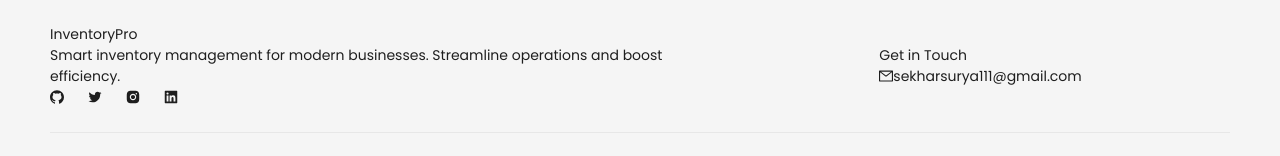
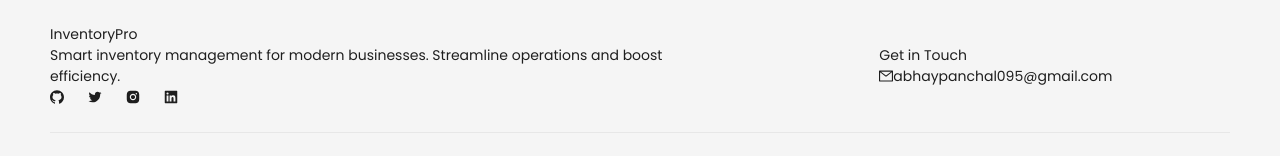
Before and after one commit to Abpa007/inSupply, a React (Vite) app in the folder Frontend/: page / in a window 1280 px wide. Shown: the part 5794-5950 px from the top of the page. Built offline with nearby package versions, Linux system fonts and the light colour scheme; no server answers.

Commit message:
some Changes

```diff
--- a/Frontend/src/components/layout/Footer.jsx
+++ b/Frontend/src/components/layout/Footer.jsx
@@ -28,7 +28,7 @@
                             </p>
                             <Space size="large" className="text-3xl">
                                 <a
-                                    href="https://github.com/SuryaX2"
+                                    href="https://github.com/Abpa007/inSupply.git"
                                     target="_blank"
                                     rel="noreferrer"
                                     aria-label="GitHub"
@@ -37,7 +37,7 @@
                                     <GithubOutlined className="text-slate-400 hover:text-white" />
                                 </a>
                                 <a
-                                    href="https://x.com/SuryaSekharSha2"
+                                    href=""
                                     target="_blank"
                                     rel="noreferrer"
                                     aria-label="Twitter"
@@ -46,7 +46,7 @@
                                     <TwitterOutlined className="text-slate-400 hover:text-white" />
                                 </a>
                                 <a
-                                    href="https://www.instagram.com/surya.sekhar.sharma"
+                                    href=""
                                     target="_blank"
                                     rel="noreferrer"
                                     aria-label="Instagram"
@@ -55,7 +55,7 @@
                                     <InstagramFilled className="text-slate-400 hover:text-white" />
                                 </a>
                                 <a
-                                    href="https://www.linkedin.com/in/suryax2"
+                                    href="https://linkedin.com/in/abhay-panchal-3b853b376"
                                     target="_blank"
                                     rel="noreferrer"
                                     aria-label="LinkedIn"
@@ -73,11 +73,11 @@
                                 Get in Touch
                             </h2>
                             <a
-                                href="mailto:sekharsurya111@gmail.com"
+                                href="mailto:abhaypanchal095@gmail.com"
                                 className="text-slate-400 text-sm hover:text-white transition-colors duration-200 flex items-center gap-2 group"
                             >
                                 <MailOutlined className="text-base group-hover:scale-110 transition-transform duration-200" />
-                                sekharsurya111@gmail.com
+                                abhaypanchal095@gmail.com
                             </a>
                         </div>
                     </Col>
```
Also changed, not shown: 2 other files (tests, documents, lock files or other folders).
